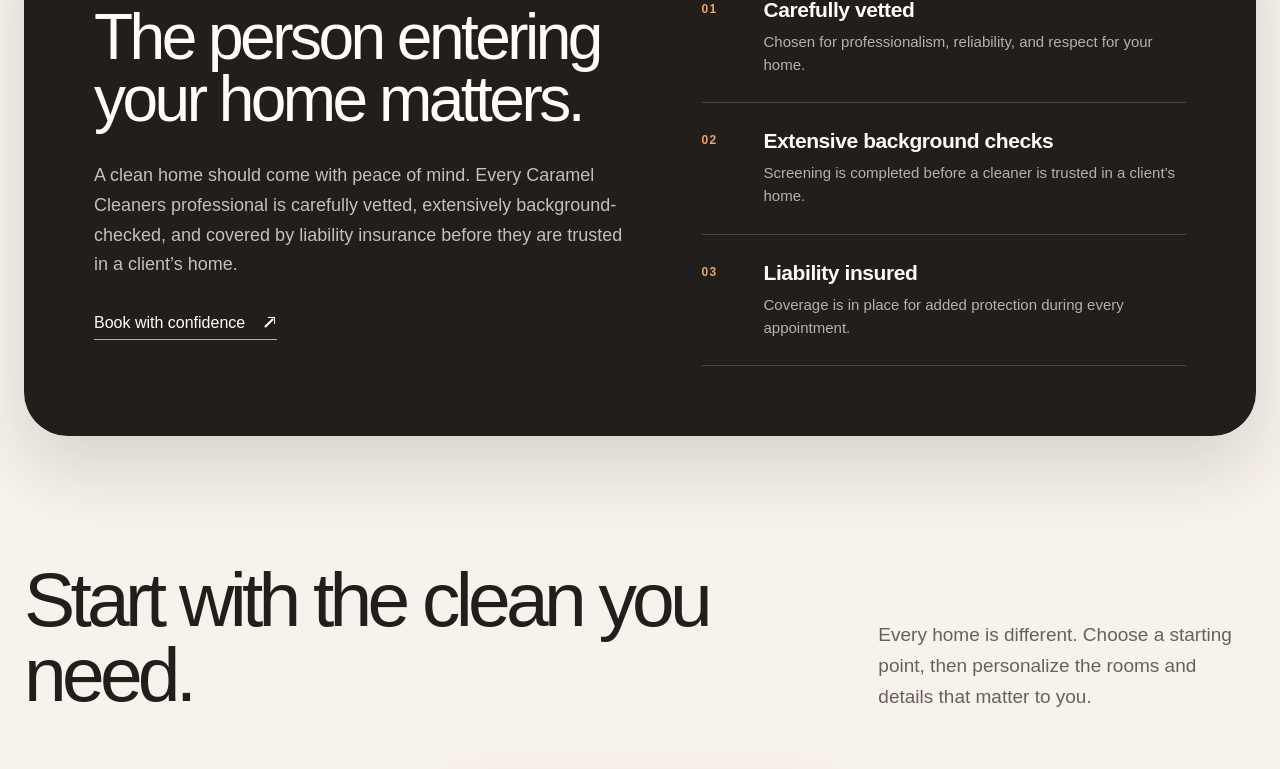
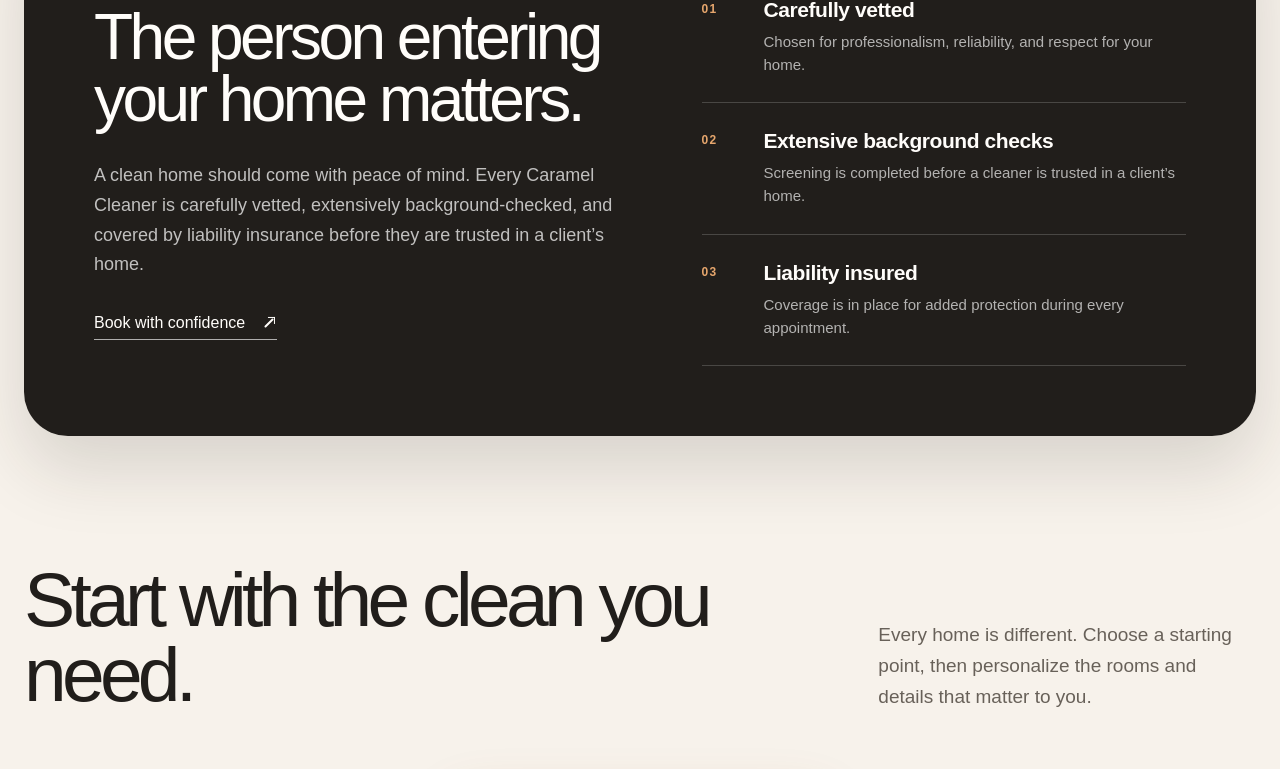
Before and after one commit to taherezm/caramel-cleaners, a Next.js app: page / in a window 1280 px wide. Shown: the part 1237-2006 px from the top of the page. Built offline with nearby package versions, Linux system fonts and the light colour scheme.

Commit message:
Refine cleaner trust wording

```diff
--- a/app/page.tsx
+++ b/app/page.tsx
@@ -165,7 +165,7 @@
               </h2>
               <p>
                 A clean home should come with peace of mind. Every Caramel
-                Cleaners professional is carefully vetted, extensively
+                Cleaner is carefully vetted, extensively
                 background-checked, and covered by liability insurance before
                 they are trusted in a client’s home.
               </p>
```
Also changed, not shown: 1 other file (tests, documents, lock files or other folders).
